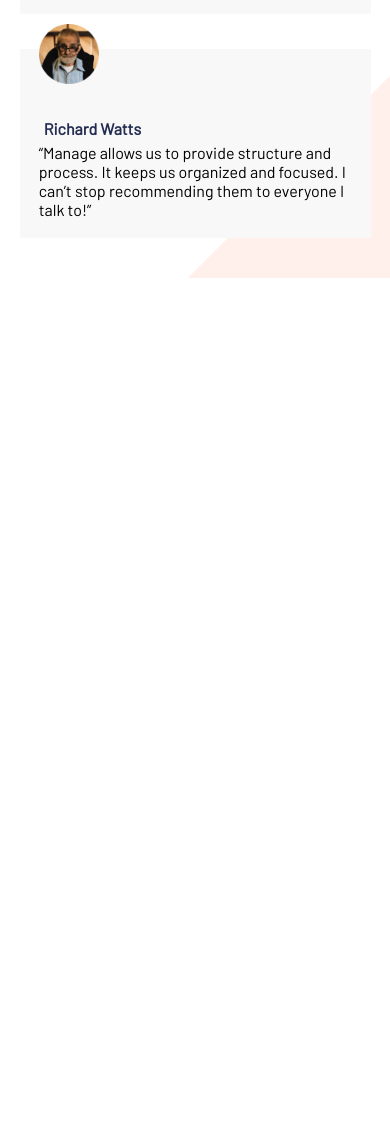
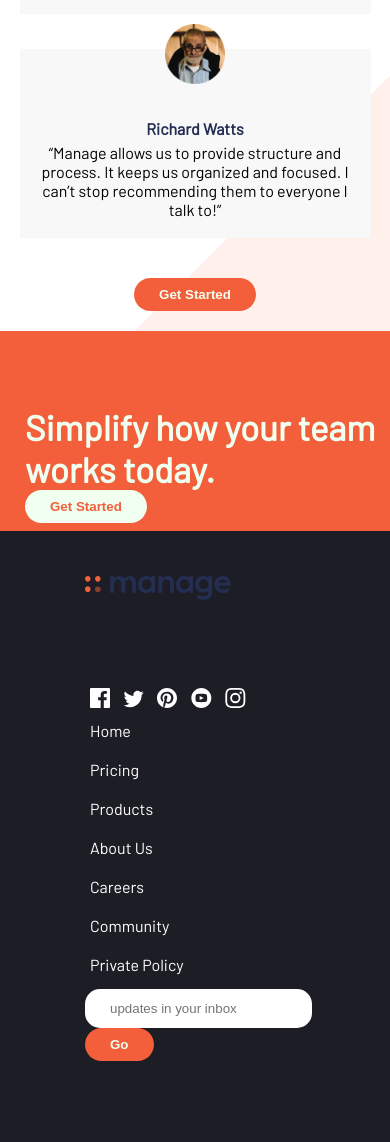
Before and after one commit to mutmainaho/manage-landing-page, a plain HTML site: page index.html in a window 390 px wide. Shown: the part 2482-3624 px from the top of the page. Before the commit the page ends 2760 px from the top, so only its background shows below. Drawn offline with nearby package versions, Linux system fonts and the light colour scheme; a web font is replaced by a local one.

Commit message:
media query

```diff
--- a/App.js
+++ b/App.js
@@ -31,4 +31,4 @@
     }
   };
 
-  //sendForm.addEventListener("click", valide);
+  sendForm.addEventListener("click", valide);
--- a/index.html
+++ b/index.html
@@ -115,10 +115,82 @@
         <q>Manage allows us to provide structure and process. It
           keeps us organized and focused. I can’t stop recommending
           them to everyone I talk to!</q>
+     </div>
+       </div>
+     <button class="btn">Get Started</button>
+  </article>
+  <section class="team">
+    <div class="row">
+      <h2 class="team2">Simplify how your team <br> works today.</h2>
+      <a  href="#">
+        <button class="white">Get Started</button>
+      </a>
     </div>
+  </section>
+  <footer>
+    <div class="info">
+      <div class="row">
+        <div class="col-1-of-4">
+          <img src="./images/logo.svg" alt="logo">
+          <ul id="socials">
+            <li>
+              <a href=""><img src="./images/icon-facebook.svg" /></a>
+            </li>
+            <li>
+              <a href=""><img src="./images/icon-twitter.svg" /></a>
+            </li>
+            <li>
+              <a href=""><img src="./images/icon-pinterest.svg" /></a>
+            </li>
+            <li>
+              <a href=""><img src="./images/icon-youtube.svg" /></a>
+            </li>
+            <li>
+              <a href=""><img src="./images/icon-instagram.svg" /></a>
+            </li>
+          </ul>
+        </div>
 
+        <div class="col-1-of-4">
+          <ul id="quick-links">
+            <li><a href="">Home</a></li>
+            <li><a href="">Pricing</a></li>
+            <li><a href="">Products</a></li>
+            <li><a href="">About Us</a></li>
+          </ul>
+        </div>
+        <div class="col-1-of-4">
+          <ul id="quick-links">
+            <li><a href="">Careers</a></li>
+            <li><a href="">Community</a></li>
+            <li><a href="">Private Policy</a></li>
+          </ul>
+        </div>
+        <div class="col-1-of-4">
+          <div class="foot">
+            <form id="requiredfield">
+              <input
+                type="email"
+                name="email"
+                id="newsletter"
+                placeholder="updates in your inbox"
+              />
+              <button id="submit" class="btn dark styling">Go</button>
+              <br>
+              <span class="error-block errormessage"></span>
+            </form>
+
+          </div>
+           <p class="copy"> Copyright 2020. All Rights Reserved</p>
+        </div>
+      </div>
     </div>
-  </article>
+    <div class="attribution">
+      Challenge by <a href="https://www.frontendmentor.io?ref=challenge" target="_blank">
+        Frontend Mentor</a>.
+      Coded by <a href="#">Mainah O</a>.
+    </div>
+  </footer>
   <!--
 
 
--- a/style.css
+++ b/style.css
@@ -169,6 +169,88 @@
     position: relative;
     bottom: 25px;
 }
+article{
+    text-align: center;
+}
+.row{
+    display: flex;
+    justify-content: space-between;
+    margin: 25px;
+
+}
+
+.team{
+    background-color: hsl(12, 88%, 59%);
+    height: 200px;
+    padding-top: 50px;
+    margin-top: 20px;
+
+}
+.team2{
+    color: honeydew;
+    width: max-content;
+    font-size: 35px;
+}
+.white{
+    background-color: honeydew;
+    color: hsl(12, 88%, 59%);
+
+}
+
+footer{
+    background-color: hsl(233, 12%, 13%);
+}
+.info{
+    margin-left: 40px;
+    padding: 20px;
+
+
+}
+#socials li {
+    display: inline-block;
+    padding-top: 80px;
+  }
+  #socials li img{
+      margin: 5px;
+  }
+  #quick-links li  {
+    margin-bottom: 10px;
+    list-style: none;
+    padding: 5px;
+  }
+  #quick-links li a {
+    color: white;
+    text-decoration: none;
+    cursor: pointer;
+  }
+
+  #quick-links li a:hover{
+      color: hsl(12, 88%, 59%);
+  }
+
+  .foot{
+     margin-right: 30px;
+  }
+  input{
+      border: none;
+      border-radius: 15px;
+      padding: 12px 25px;
+  }
+  .errormessage{
+      color: red;
+  }
+
+  .copy{
+      padding-top: 80px;
+  }
+  div.attribution {
+      font-size: 16px;
+     text-align: center;
+      color: honeydew;
+      padding-bottom: 10px;    }
+  .attribution a {
+      color: hsl(228, 45%, 44%); }
+
 
 
 @media only screen and (max-width: 768px){
@@ -240,7 +322,22 @@
     }
 
 
-}
+
+
+
+
+      }
+      @media only screen and (max-width: 485px){
+        .info{
+            flex-direction: column-reverse;
+        }
+        .row{
+            display: inline-block;
+
+        }
+      }
+
+
 
 
 /*
```
